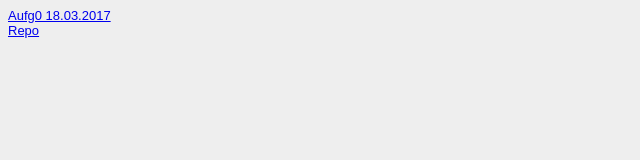
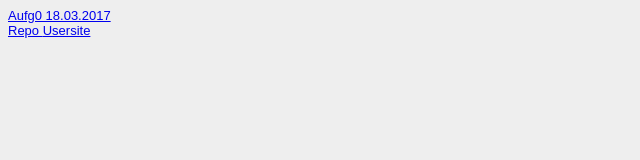
Before and after one commit to MrMarans/EIA2, a plain HTML site: page steckbrief.htm in a window 1280 px wide. Shown: the full height of the page, 0-640 px from the left. Drawn offline with Linux system fonts and the light colour scheme.

Commit message:
Update steckbrief.htm

```diff
--- a/steckbrief.htm
+++ b/steckbrief.htm
@@ -7,6 +7,7 @@
 <!-- Hier bitte die Vorkenntnisse im Bereich Programmierung zu Beginn der Veranstaltung kurz beschreiben! -->
   <a href="https://mrmarans.github.io/EIA2/Aufg0/aufg0.html" target="_blank">Aufg0 18.03.2017</a></br>
   <a href="https://github.com/MrMarans/EIA2" target="_blank">Repo </a>
+  <a href="https://mrmarans.github.io/" target="_blank"> Usersite </a>
 
 
 </body>
```
